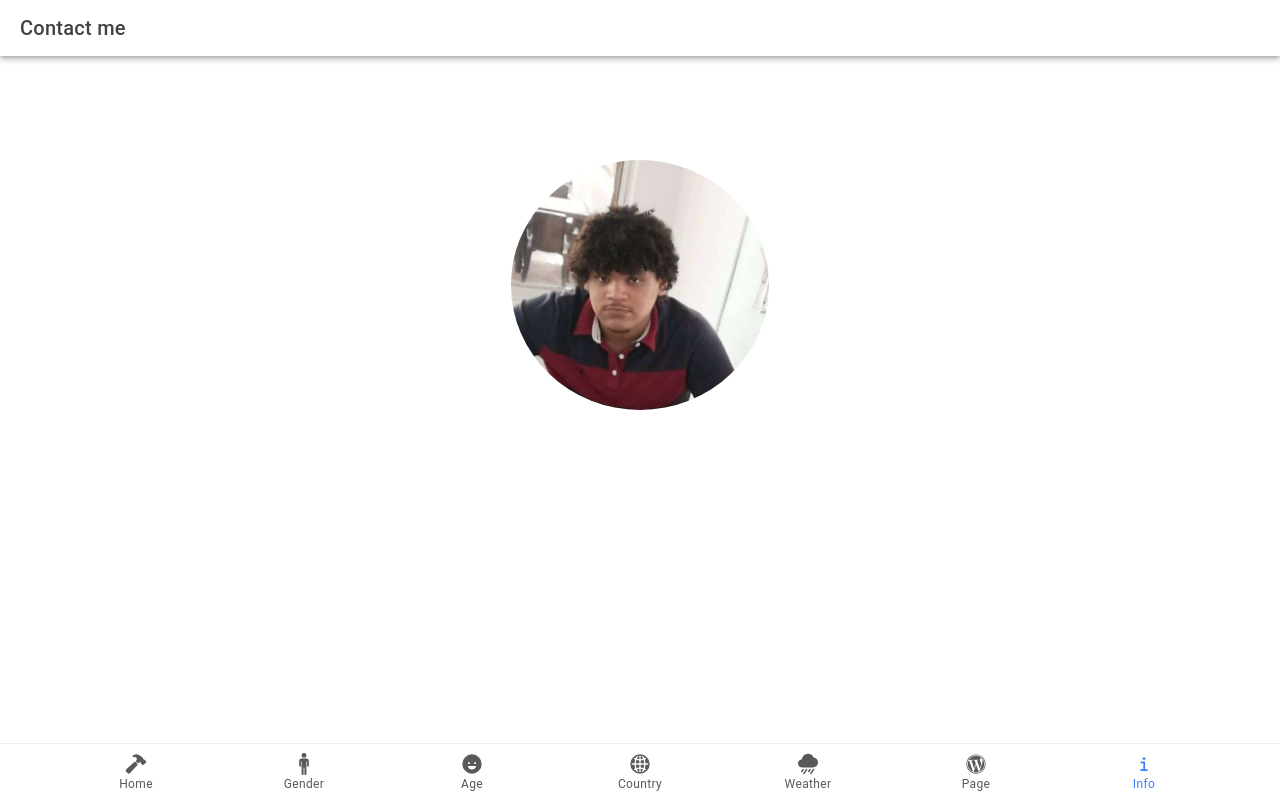
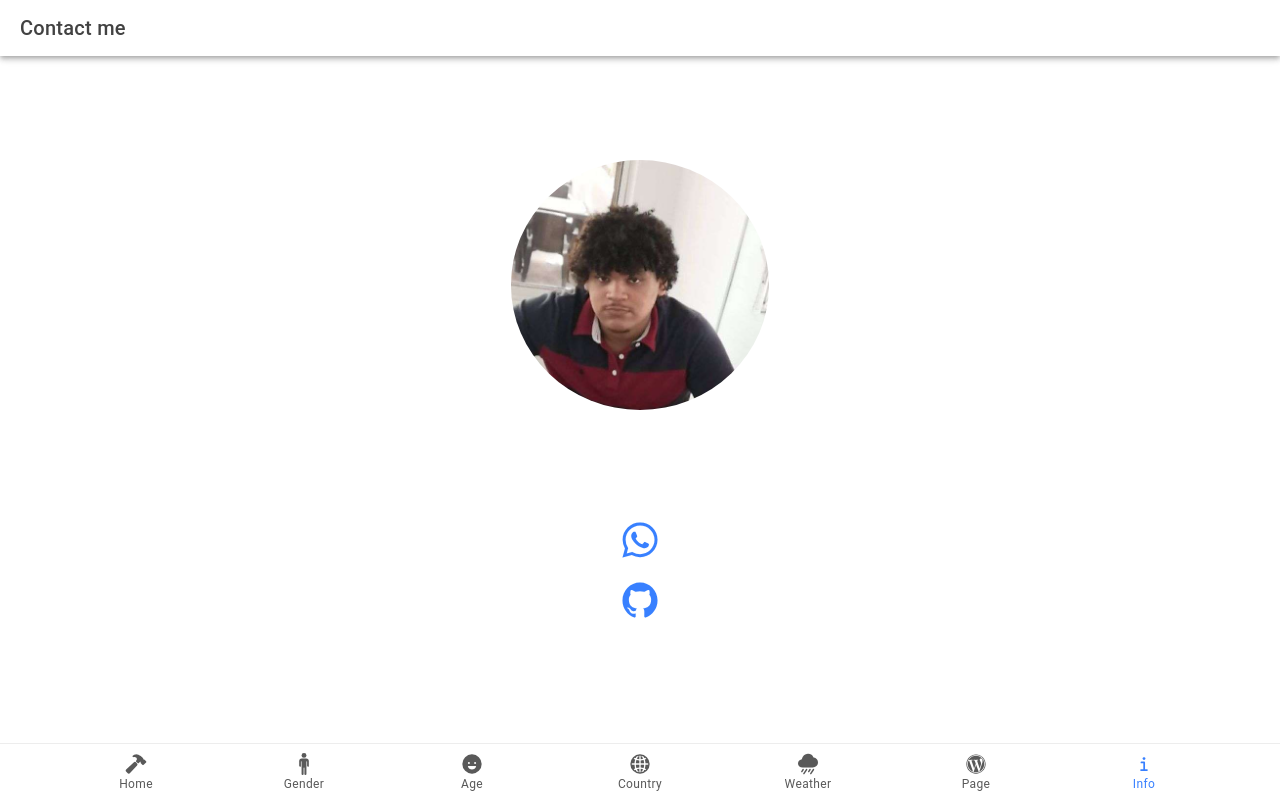
Before and after one commit to 20220005/tarea6-20220005-, a React (Vite) app: page /tab7 in a window 1280 px wide. Built offline with nearby package versions, Linux system fonts and the light colour scheme.

Commit message:
change icon color

```diff
--- a/src/pages/Tab7.css
+++ b/src/pages/Tab7.css
@@ -30,10 +30,11 @@
     margin-bottom: 20px;
     gap:10px;
 
+
 }
 .info a{
     text-decoration: none;
-    color: white;
+    color: linear-gradient(90deg, rgba(255, 0, 0, 1) 0%, rgba(255, 154, 0, 1) 19%, rgba(208, 222, 33, 1) 40%, rgba(79, 220, 74, 1) 61%, rgba(63, 218, 216, 1) 79%, rgba(47, 201, 226, 1) 50%);
     font-size: 40px;
     font-weight: bold;
     display: flex;
```
